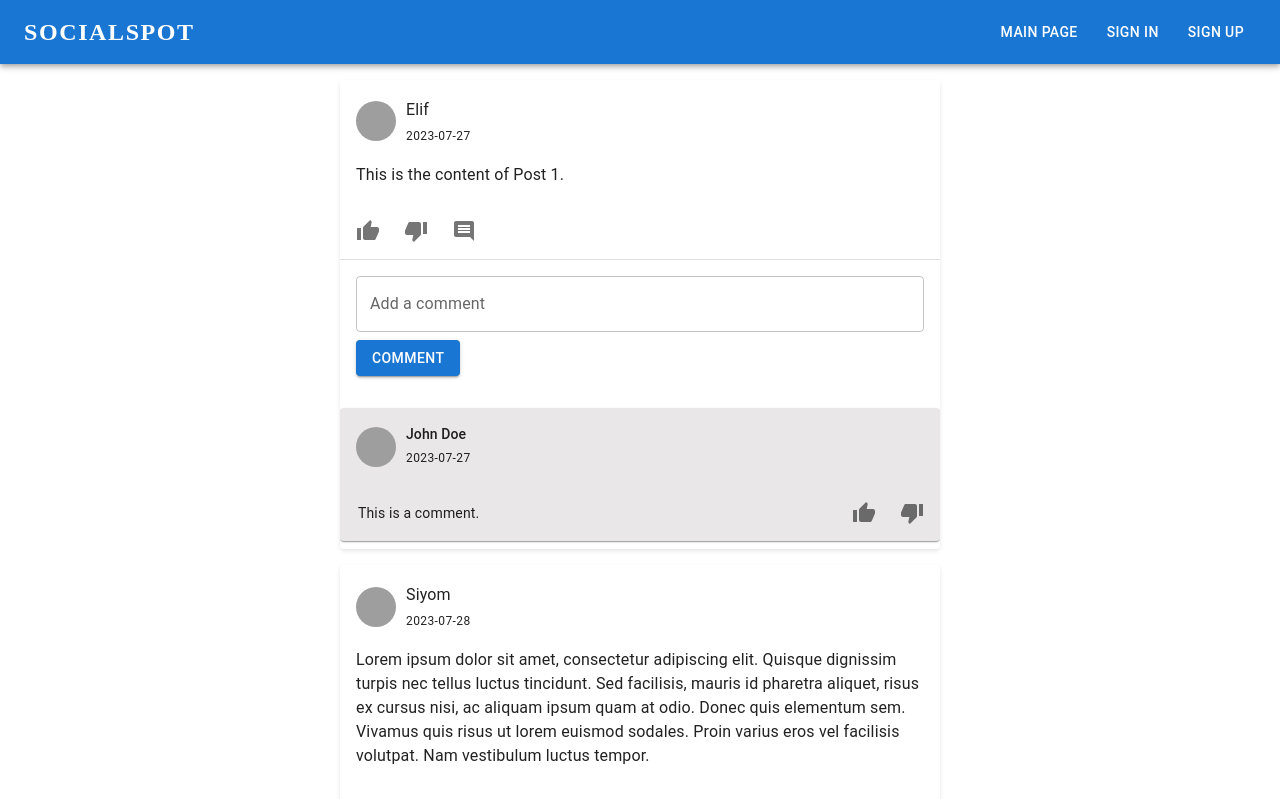
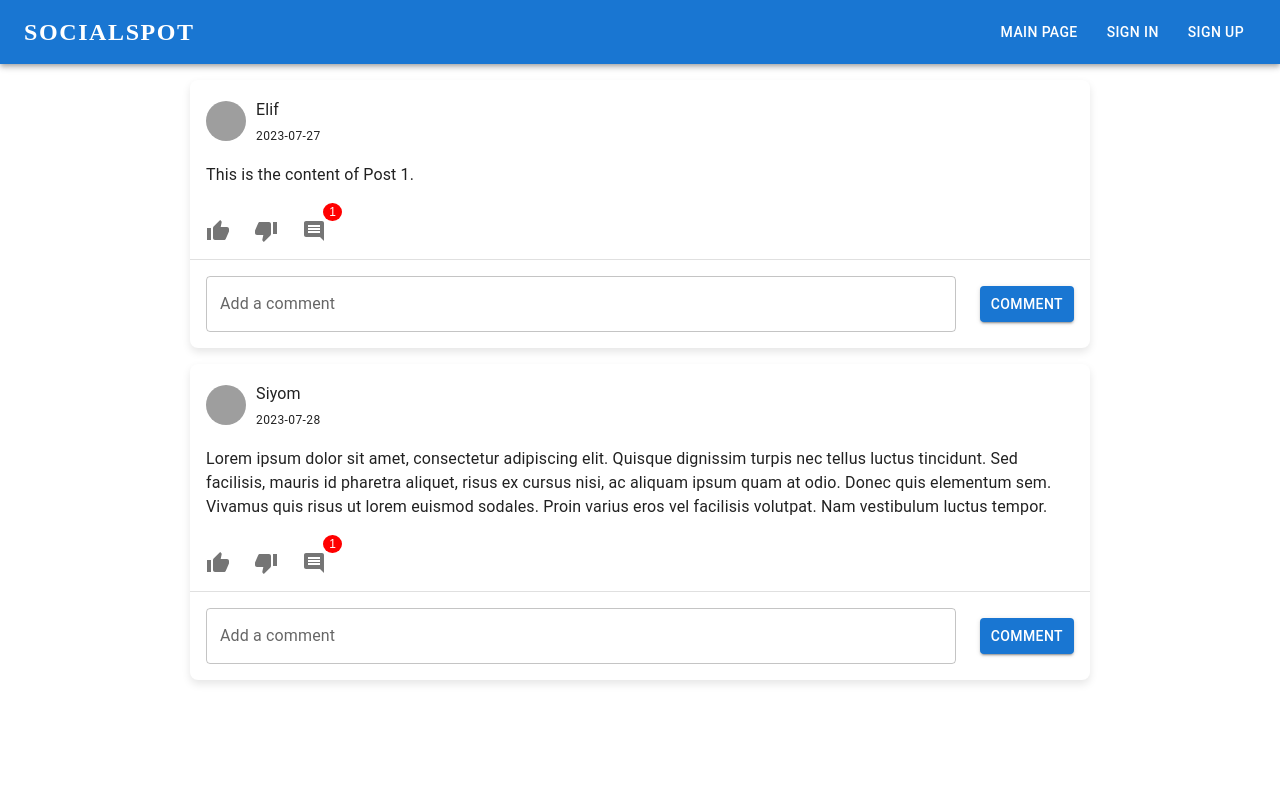
Before and after one commit to elfrmkr/user-interface, a React (Create React App) app: page / in a window 1280 px wide. Shown: the top 799 px of the page. Built offline with nearby package versions, Linux system fonts and the light colour scheme; grey boxes are pictures that could not be loaded.

Commit message:
feat: main page updates 1. added collapse functionality to the comments via icon click 2. added notification on top of the comment icon that shows how many comments a post have

```diff
--- a/src/components/Post/index.jsx
+++ b/src/components/Post/index.jsx
@@ -10,7 +10,7 @@ import {
     TextField,
     Divider,
     List,
-
+    Collapse
 } from '@mui/material';
 import DeleteIcon from '@mui/icons-material/Delete';
 import EditIcon from '@mui/icons-material/Edit';
@@ -39,29 +39,10 @@ const CommentText = styled(Typography)`
 `;
 
 const Post = ({ post, currentUser }) => {
-    const [comments, setComments] = useState([
-        {
-            text: 'This is a comment.',
-            date: '2023-07-27',
-            author: {
-                name: 'John Doe',
-                avatar: 'https://images.unsplash.com/photo-1634926878768-2a5b3c42f139?ixlib=rb-4.0.3&ixid=M3wxMjA3fDB8MHxwaG90by1wYWdlfHx8fGVufDB8fHx8fA%3D%3D&auto=format&fit=crop&w=912&q=80'
-            },
-            postId: "1",
-
-        },
-        {
-            text: 'This is a new random comment.',
-            date: '2023-09-27',
-            author: {
-                name: 'jane Doe',
-                avatar: 'https://plus.unsplash.com/premium_photo-1689551671541-31a345ce6ae0?ixlib=rb-4.0.3&ixid=M3wxMjA3fDB8MHxwaG90by1wYWdlfHx8fGVufDB8fHx8fA%3D%3D&auto=format&fit=crop&w=774&q=80'
-            },
-            postId: "2"
-        },
-    ]);
+    const [comments, setComments] = useState([...post.comments]);
     const [newComment, setNewComment] = useState('');
     const [likeClicked, setLikeClicked] = useState(false);
+    const [showComments, setShowComments] = useState(false);
     const [dislikeClicked, setDislikeClicked] = useState(false);
 
     const handleLike = () => {
@@ -126,7 +107,13 @@ const Post = ({ post, currentUser }) => {
 
 
     return (
-        <Card sx={{ maxWidth: 600, margin: '16px auto', boxShadow: '0 2px 4px rgba(0, 0, 0, 0.1)' }}>
+        <Card sx={{
+            maxWidth: 900,
+            margin: '16px auto',
+            boxShadow: '0 4px 8px rgba(0, 0, 0, 0.1)',
+            borderRadius: '8px', // Add rounded corners
+
+        }}>
             <CardContent>
                 <div style={{ display: 'flex', alignItems: 'center' }}>
                     <Avatar alt={post.author.name} src={post.author.avatar} />
@@ -156,13 +143,30 @@ const Post = ({ post, currentUser }) => {
                 <IconButton aria-label="dislike" onClick={handleDislike} color={dislikeClicked ? 'primary' : 'default'}>
                     <ThumbDownIcon />
                 </IconButton>
-                <IconButton aria-label="comment">
+                <IconButton aria-label="comment"
+                    onClick={() => setShowComments(!showComments)}>
                     <CommentIcon />
+                    {comments.length > 0 && (
+                        <span
+                            style={{
+                                position: 'absolute',
+                                top: '-8px',
+                                right: '-8px',
+                                backgroundColor: 'red',
+                                color: 'white',
+                                borderRadius: '50%',
+                                padding: '2px 6px',
+                                fontSize: '12px',
+                            }}
+                        >
+                            {comments.length}
+                        </span>
+                    )}
                 </IconButton>
             </CardActions>
             <Divider />
 
-            <div style={{ padding: '16px' }}>
+            <div style={{ padding: '16px', display: 'flex', justifyContent: "center", alignItems: "center" }}>
                 <TextField
                     label="Add a comment"
                     variant="outlined"
@@ -170,11 +174,13 @@ const Post = ({ post, currentUser }) => {
                     value={newComment}
                     onChange={(e) => setNewComment(e.target.value)}
                 />
-                <Button variant="contained" color="primary" onClick={handleAddComment} style={{ marginTop: '8px' }}>
+                <Button sx={{ marginLeft: 3 }} variant="contained" color="primary" onClick={handleAddComment} >
                     Comment
                 </Button>
             </div>
-            <List style={{ padding: -4, maxHeight: '300px', overflowY: 'auto' }}>
+            <Collapse in={showComments}>
+
+                <List style={{ padding: 16, maxHeight: '300px', overflowY: 'auto' }} >
                     {comments.map((comment, index) => (
                         (comment && comment.postId === post.postId) || !comment.postId ? (
                             <CommentCard key={index} sx={{ background: '#eae7e9' }}>
@@ -206,7 +212,7 @@ const Post = ({ post, currentUser }) => {
                         ) : null
                     ))}
                 </List>
-
+            </Collapse>
         </Card >
     );
 };
```
Lines whose indentation alone changed are shown as unchanged.
